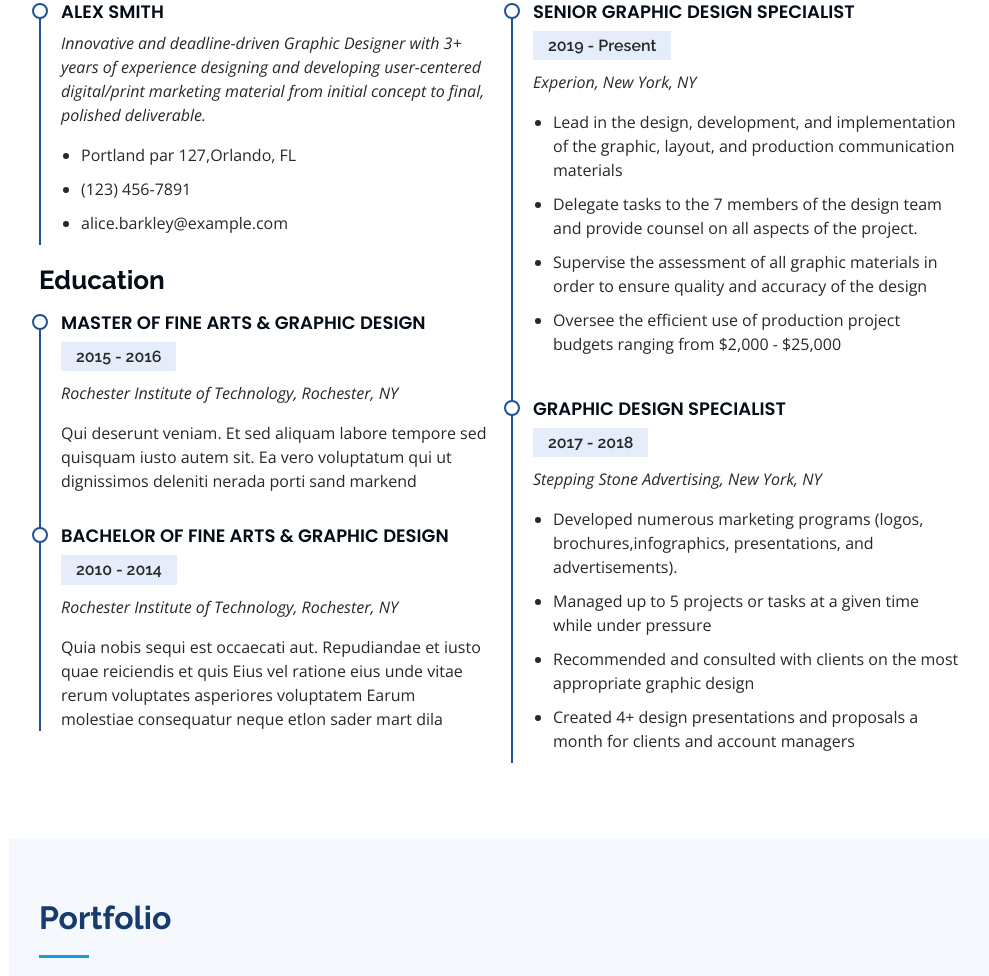
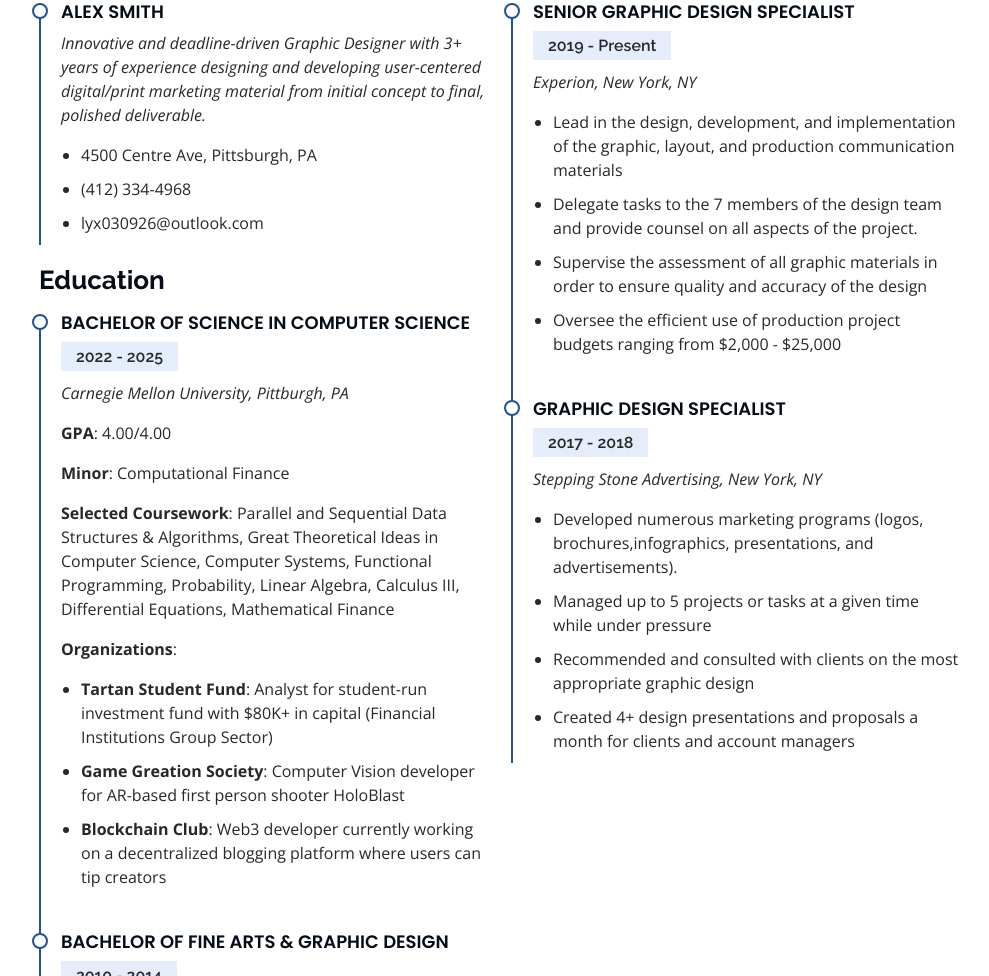
Before and after one commit to PhaNtazM1337/phantazm, a plain HTML site: page index.html in a window 1280 px wide. Shown: the part 2852-3828 px from the top of the page, without its empty margins (291-1280 px from the left). Drawn offline with nearby package versions, Linux system fonts and the light colour scheme.

Commit message:
Updated portfolio

```diff
--- a/index.html
+++ b/index.html
@@ -113,7 +113,7 @@
                 <ul>
                   <li><i class="bi bi-chevron-right"></i> <strong>Age:</strong> <span>20</span></li>
                   <li><i class="bi bi-chevron-right"></i> <strong>Degree:</strong> <span>B.S. in Computer Science</span></li>
-                  <li><i class="bi bi-chevron-right"></i> <strong>PhEmailone:</strong> <span>lyx030926@outlook.com</span></li>
+                  <li><i class="bi bi-chevron-right"></i> <strong>Email:</strong> <span>lyx030926@outlook.com</span></li>
                   <li><i class="bi bi-chevron-right"></i> <strong>Freelance:</strong> <span>Available</span></li>
                 </ul>
               </div>
@@ -258,18 +258,26 @@
               <h4>Alex Smith</h4>
               <p><em>Innovative and deadline-driven Graphic Designer with 3+ years of experience designing and developing user-centered digital/print marketing material from initial concept to final, polished deliverable.</em></p>
               <ul>
-                <li>Portland par 127,Orlando, FL</li>
-                <li>(123) 456-7891</li>
-                <li>alice.barkley@example.com</li>
+                <li>4500 Centre Ave, Pittsburgh, PA</li>
+                <li>(412) 334-4968</li>
+                <li>lyx030926@outlook.com</li>
               </ul>
             </div>
 
             <h3 class="resume-title">Education</h3>
             <div class="resume-item">
-              <h4>Master of Fine Arts &amp; Graphic Design</h4>
-              <h5>2015 - 2016</h5>
-              <p><em>Rochester Institute of Technology, Rochester, NY</em></p>
-              <p>Qui deserunt veniam. Et sed aliquam labore tempore sed quisquam iusto autem sit. Ea vero voluptatum qui ut dignissimos deleniti nerada porti sand markend</p>
+              <h4>Bachelor of Science in Computer Science</h4>
+              <h5>2022 - 2025</h5>
+              <p><em>Carnegie Mellon University, Pittburgh, PA</em></p>
+              <p><b>GPA</b>: 4.00/4.00</p>
+              <p><b>Minor</b>: Computational Finance</p>
+              <p><b>Selected Coursework</b>: Parallel and Sequential Data Structures & Algorithms, Great Theoretical Ideas in Computer Science, Computer Systems, Functional Programming, Probability, Linear Algebra, Calculus III, Differential Equations, Mathematical Finance</p>
+              <p><b>Organizations</b>:</p>
+              <ul>
+                <li><b>Tartan Student Fund</b>: Analyst for student-run investment fund with $80K+ in capital (Financial Institutions Group Sector)</li>
+                <li><b>Game Greation Society</b>: Computer Vision developer for AR-based first person shooter HoloBlast</li>
+                <li><b>Blockchain Club</b>: Web3 developer currently working on a decentralized blogging platform where users can tip creators</li>
+              </ul>
             </div>
             <div class="resume-item">
               <h4>Bachelor of Fine Arts &amp; Graphic Design</h4>
```
